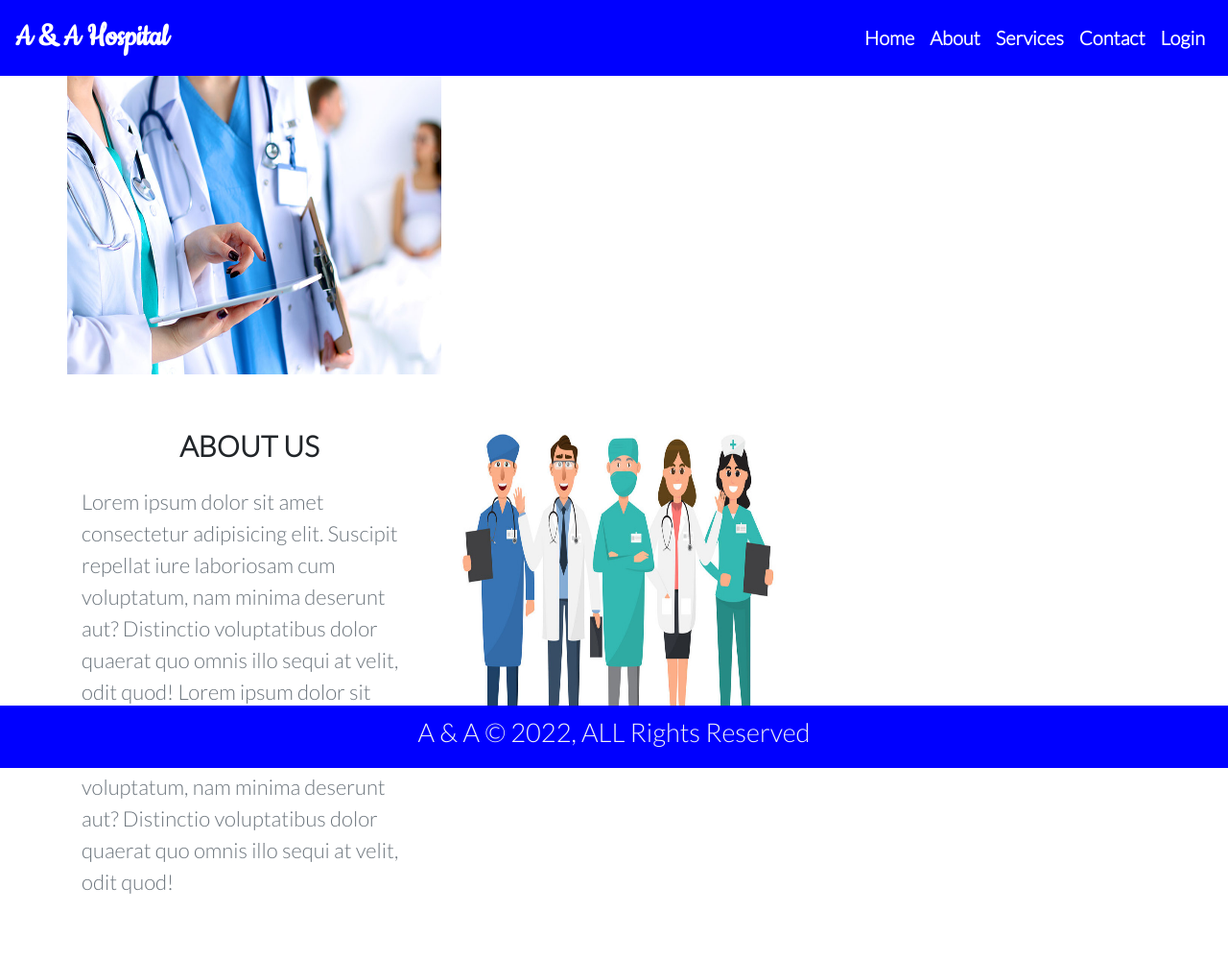
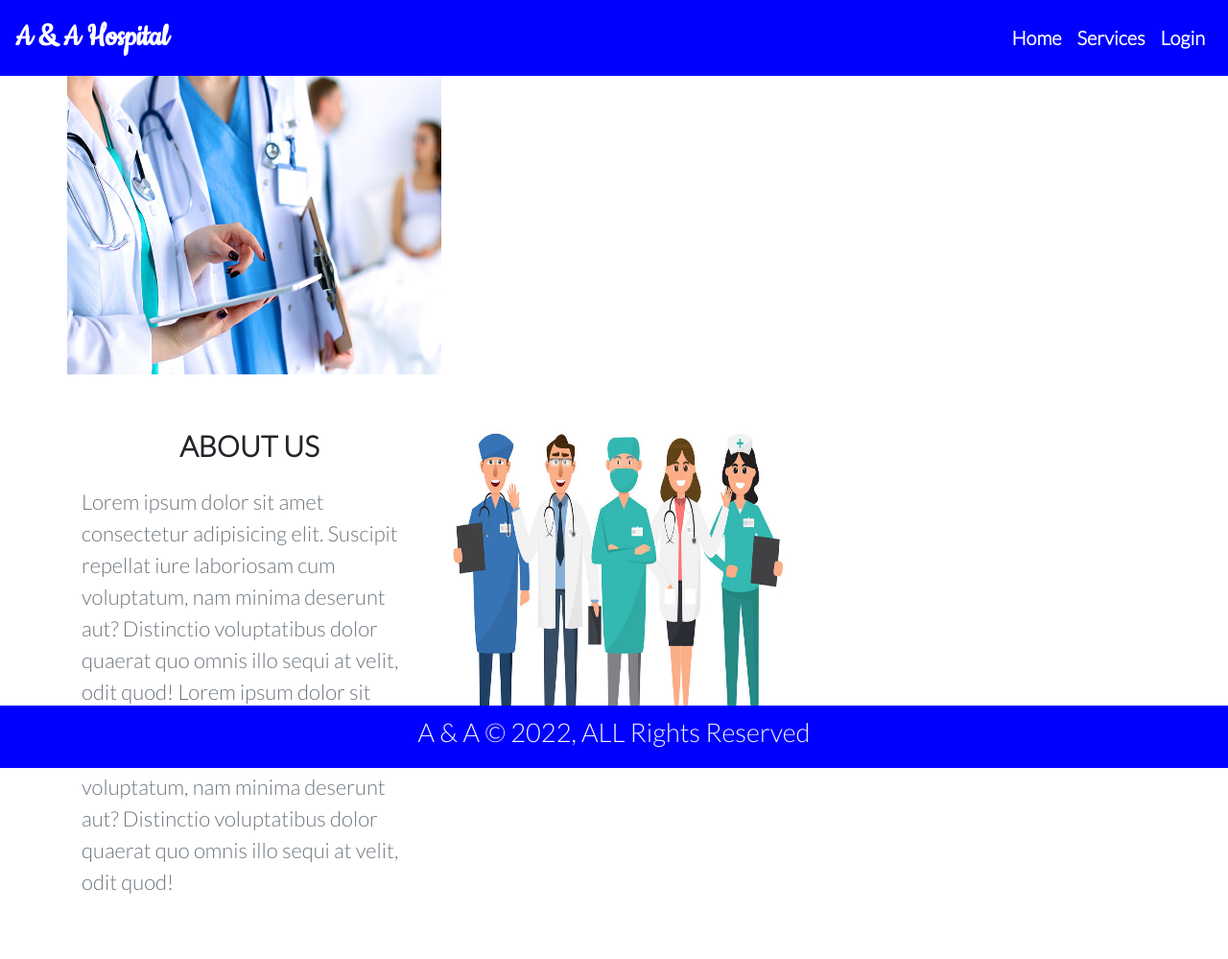
Before and after one commit to anjuu123/django-hospital, a Django app: page / in a window 1280 px wide. Shown: the whole page at 96% size. Run offline with Django 3.2, Linux system fonts and the light colour scheme; some libraries are stand-ins or nearby versions.

Commit message:
remove unused routes

```diff
--- a/hospital_mgmt/hospital/static/css/style.css
+++ b/hospital_mgmt/hospital/static/css/style.css
@@ -66,8 +66,9 @@ font-size: 20px;
 /* about section */
 .about-img
 {
-    height: 370px;
-    width: 330px;
+    height: 350px;
+    width: 350px;
+    margin-left: -5px;
 }
 
 /* footer  */
--- a/hospital_mgmt/hospital/templates/index.html
+++ b/hospital_mgmt/hospital/templates/index.html
@@ -20,7 +20,7 @@
     <div class="row">
       <div class="col-sm-4 pt-2">
         <h1 class=" mb-4 text-center">
-          About Us
+        About Us
         </h1>
         <p class="text-secondary">
           Lorem ipsum dolor sit amet consectetur adipisicing elit. Suscipit
--- a/hospital_mgmt/hospital/templates/navigation.html
+++ b/hospital_mgmt/hospital/templates/navigation.html
@@ -13,13 +13,7 @@
           <a id="nav-menu" class="nav-link" aria-current="page" href="{% url 'index' %}">Home</a>
         </li>
         <li class="nav-item">
-          <a id="nav-menu" class="nav-link" href="{% url 'about' %}">About </a>
-        </li>
-        <li class="nav-item">
           <a id="nav-menu" class="nav-link" href="{% url 'service' %}">Services </a>
-        </li>
-        <li  class="nav-item">
-          <a id="nav-menu" class="nav-link" href="{% url 'contact' %}">Contact </a>
         </li>
 
         <li class="nav-item">
--- a/hospital_mgmt/hospital/urls.py
+++ b/hospital_mgmt/hospital/urls.py
@@ -5,9 +5,7 @@
 
 urlpatterns = [
     path('',Index,name='index'),
-    path('about/',About,name='about'),
     path('service/',Service,name='service'),
-    path('contact/',Contact,name='contact'),
 
     # url path for admin
     path('admin_login/',Login,name='login'),
```
Also changed, not shown: hospital_mgmt/hospital/templates/about.html (deleted, +0 -45 lines), hospital_mgmt/hospital/templates/contact.html (deleted, +0 -7 lines).
